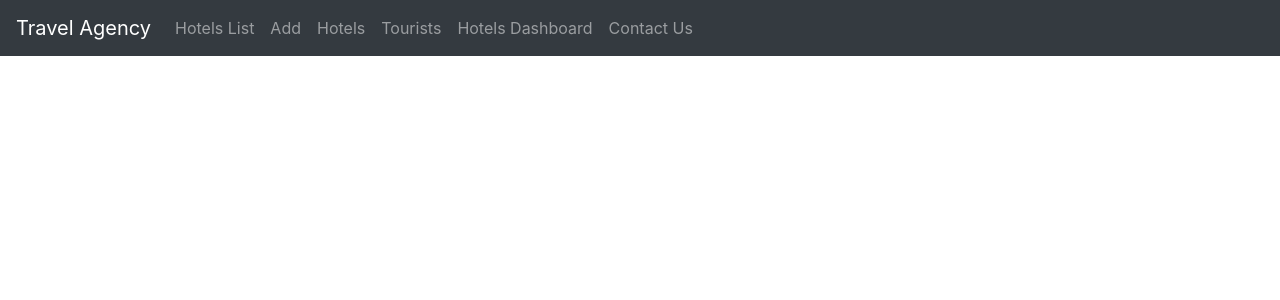
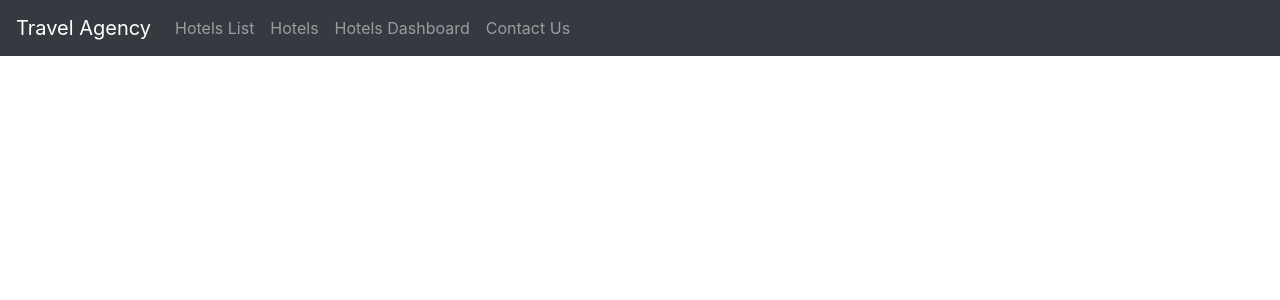
Before and after one commit to ashi1015/Tourist_Agency_Frontend, a React (Create React App) app: page / in a window 1280 px wide. Shown: the top 300 px of the page. Built offline with nearby package versions, Linux system fonts and the light colour scheme.

Commit message:
app.js file modified with adding newly implemented files which are hotel main page, individual hotels

```diff
--- a/src/App.js
+++ b/src/App.js
@@ -3,17 +3,18 @@ import { BrowserRouter as Router, Switch, Route, Link } from "react-router-dom";
 import "bootstrap/dist/css/bootstrap.min.css";
 import "./App.css";
 
-import AddHotel from "./components/add-hotels.component";
-import Hotels from "./components/hotel.component";
-import HotelsList from "./components/hotels-list.component";
-import HotelsDetails from "./components/Hotel-details.component";
-import TouristView from "./components/tourist_view.component";
-import HotelDashboardComponent from "./components/hotel-dashboard.component";
+import AddHotel from "./components/Hotels/add-hotels.component";
+import UpdateHotels from "./components/Hotels/Update_hotel.component";
+import HotelsList from "./components/Hotels/hotels-list.component";
+import HotelsDetails from "./components/Hotels/Hotel-details.component";
+import HotelDashboardComponent from "./components/Hotels/hotel-dashboard.component";
 import ContactUsComponent from "./components/contact-us.component";
+import Galadari from "./components/Individual Hotels/Hotel.Galadari";
+import HotelReport from "./components/Hotels/HotelReport"
+import HotelCardViewComponent from "./components/Hotels/Hotel_ComponentView";
+import IndividualHotelDetailsComponent from "./components/Individual Hotels/individual_Hotels";
 import HotelMain from './components/Hotels/HotelMainPage';
-import test from './components/Hotels/test';
-import Galadari from "./components/Individual Hotels/Hotel.Galadari";
-
+import Gallery from "./components/Individual Hotels/Gallery";
 
 class App extends Component {
   render() {
@@ -31,20 +32,11 @@ class App extends Component {
                 </Link>
               </li>
               <li className="nav-item">
-                <Link to={"/add"} className="nav-link">
-                  Add
-                </Link>
-              </li>
-              <li className="nav-item">
                 <Link to={"/hotels"} className="nav-link">
                   Hotels
                 </Link>
               </li>
-              <li className="nav-item">
-                <Link to={"/tourists"} className="nav-link">
-                  Tourists
-                </Link>
-              </li>
+
               <li className="nav-item">
                 <Link to={"/HotelDashboard"} className="nav-link">
                   Hotels Dashboard
@@ -60,16 +52,18 @@ class App extends Component {
 
           <div className="container mt-3">
             <Switch>
-            <Route path="/Galadari" component={Galadari} />
+              <Route path="/image" component={Gallery}/>
+              <Route path="/i/:id" component={IndividualHotelDetailsComponent}/>
               <Route exact path="/hotels" component={HotelMain} />
+              <Route path="/hotelsV" component={HotelCardViewComponent}/>
+              <Route path="/HotelDashbaord/Report" component={HotelReport}/>
+              <Route path="/Galadari" component={Galadari} />
               <Route exact path="/individualDestinationDetails" component={HotelsDetails} />
               <Route exact path={"/hotelList"} component={HotelsList} />
               <Route exact path="/add" component={AddHotel} />
-              <Route path="/hotels/:id" component={Hotels} />
-              <Route path="/tourists" component={TouristView} />
+              <Route path="/hotels/:id" component={UpdateHotels} />
               <Route path="/HotelDashboard" component={HotelDashboardComponent} />
               <Route path="/contactUs" component={ContactUsComponent} />
-              <Route path="/t" component={test} />
 
             </Switch>
 
```
